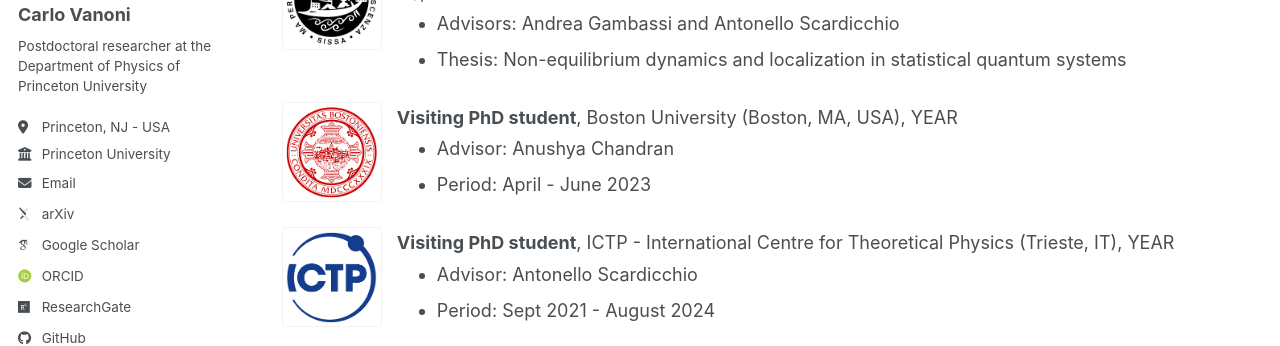
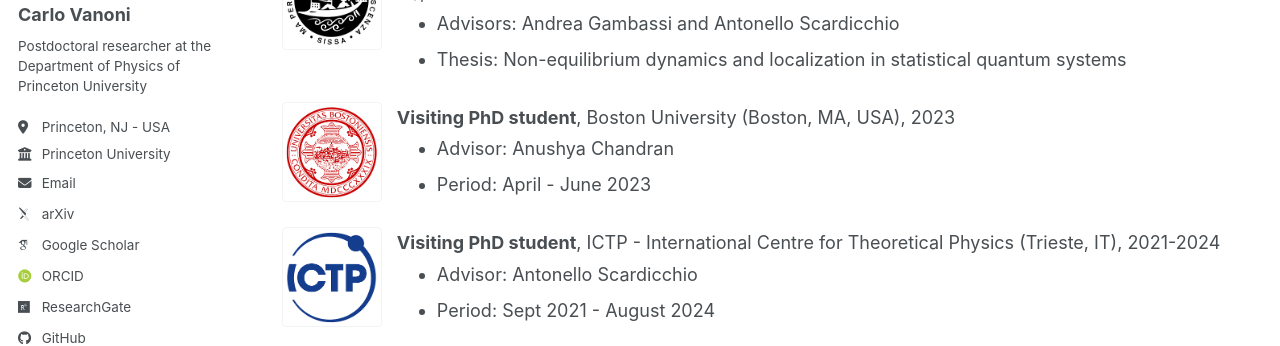
Before and after one commit to CarloVanoni/carlovanoni.github.io, a Jekyll site: the page built from _pages/cv.md, in a window 1280 px wide and 900 px high. Shown: the part 272-618 px from the top of the window. Built offline with Jekyll 4.4.1, drawn with Linux system fonts in a browser that asks for light colours; some web fonts are replaced; a script bundle is joined from its source files by our own code; library files that are not in the unit come from our copies.

Commit message:
Update CV with correct years for education entries

```diff
--- a/_pages/cv.md
+++ b/_pages/cv.md
@@ -25,7 +25,7 @@ Education
 <div class="cv-entry">
   <img class="cv-entry__logo" src="{{ base_path }}/images/boston-university-logo.png" alt="Boston University logo">
   <div class="cv-entry__body">
-    <strong>Visiting PhD student</strong>, Boston University (Boston, MA, USA), YEAR
+    <strong>Visiting PhD student</strong>, Boston University (Boston, MA, USA), 2023
     <ul>
       <li>Advisor: Anushya Chandran</li>
       <li>Period: April - June 2023</li>
@@ -36,7 +36,7 @@ Education
 <div class="cv-entry">
   <img class="cv-entry__logo" src="{{ base_path }}/images/ictp-logo.png" alt="ICTP logo">
   <div class="cv-entry__body">
-    <strong>Visiting PhD student</strong>, ICTP - International Centre for Theoretical Physics (Trieste, IT), YEAR
+    <strong>Visiting PhD student</strong>, ICTP - International Centre for Theoretical Physics (Trieste, IT), 2021-2024
     <ul>
       <li>Advisor: Antonello Scardicchio</li>
       <li>Period: Sept 2021 - August 2024</li>
```
